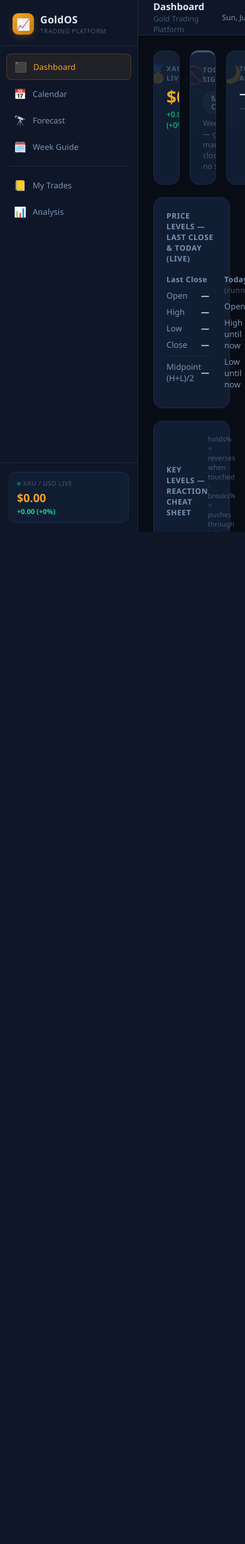
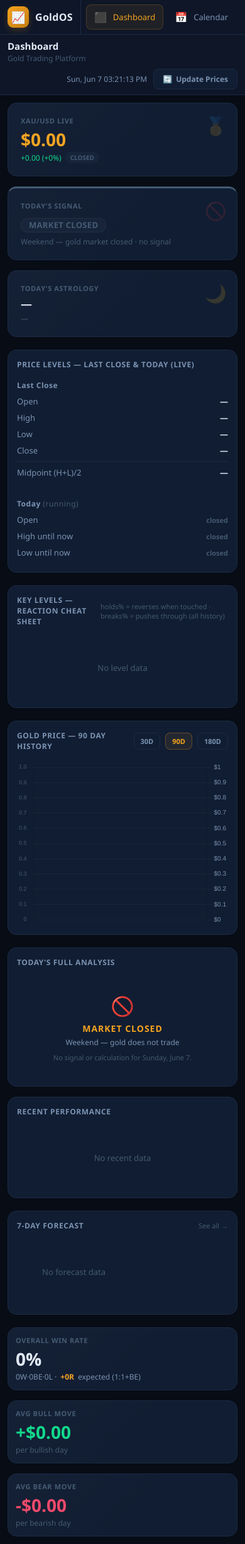
Before and after one commit to adham3798/gold-command-center, a Flask app: page /gold in a window 390 px wide. Shown: the whole page at 63% size. Before the commit the page ends 844 px from the top, so only its background shows below. Run offline with Flask 3, Linux system fonts and the light colour scheme; data that the repository does not hold is empty.

Commit message:
Mobile-friendly dashboard + self-healing data load
- responsive layout (<=820px): sidebar becomes a top nav, hero/grid stack to
  one column, detail panel full-width, wide tables scroll — fixes cramped phone view
- loadDashboard now retries on failure (handles Render free-tier cold starts so the
  page fills in instead of staying empty)

Co-Authored-By: Claude Opus 4.8 (1M context) <noreply@anthropic.com>

```diff
--- a/templates/index.html
+++ b/templates/index.html
@@ -418,6 +418,32 @@ input,select,textarea{font-family:inherit}
   overflow-y:auto;
 }
 .detail-panel.open{transform:translateX(0)}
+
+/* ═══════════════════════════════════════════════════════════
+   MOBILE / PHONE  (≤ 820px) — stack layout, top nav, 1-column
+═══════════════════════════════════════════════════════════ */
+@media(max-width:820px){
+  html,body{overflow:auto}
+  .app{flex-direction:column;height:auto;min-height:100vh;overflow:visible}
+  .sidebar{width:100%;min-width:0;height:auto;flex-direction:row;align-items:center;
+           border-right:none;border-bottom:1px solid var(--border);overflow-x:auto;position:sticky;top:0}
+  .sidebar-logo{border-bottom:none;border-right:1px solid var(--border);padding:10px 12px;flex-shrink:0}
+  .logo-sub{display:none}
+  .sidebar-nav{flex-direction:row;padding:6px 8px;gap:6px;overflow-x:auto;flex-wrap:nowrap}
+  .nav-item{width:auto;white-space:nowrap;padding:8px 12px}
+  .nav-sep{display:none}
+  .sidebar-footer{display:none}
+  .main-area{flex:none;overflow:visible}
+  .topbar{height:auto;min-height:46px;padding:8px 12px;flex-wrap:wrap;gap:8px}
+  .topbar-time{min-width:0;text-align:left}
+  .content{padding:12px;overflow:visible}
+  .grid-3,.grid-2,.grid-4{grid-template-columns:1fr}
+  .card{padding:14px}
+  .card-sm{padding:12px}
+  .detail-panel{width:100%;max-width:100%}
+  /* let wide tables scroll instead of squishing */
+  .data-table{display:block;overflow-x:auto;white-space:nowrap}
+}
 .detail-panel-header{
   padding:18px 20px;border-bottom:1px solid var(--border);
   display:flex;align-items:center;justify-content:space-between;
@@ -1091,7 +1117,9 @@ async function loadChart(days) {
 }
 
 // ── DASHBOARD ──────────────────────────────────────────────────────────────────
-async function loadDashboard() {
+async function loadDashboard(_attempt) {
+  _attempt = _attempt || 0;
+  try {
   const [dash, stats, levels, live] = await Promise.all([
     fetch('/api/dashboard').then(r => r.json()),
     fetch('/api/stats').then(r => r.json()),
@@ -1145,6 +1173,16 @@ async function loadDashboard() {
 
   // Chart
   await loadChart(90);
+  } catch (e) {
+    // Cold-start / network hiccup (e.g. Render free tier waking up): retry quietly
+    if (_attempt < 6) {
+      const sub = document.getElementById('d-signal-sub');
+      if (sub && _attempt === 0) sub.innerHTML = '<span class="text3">Waking up the server… loading live data</span>';
+      setTimeout(() => loadDashboard(_attempt + 1), 2500);
+    } else {
+      console.error('Dashboard failed to load after retries:', e);
+    }
+  }
 }
 
 function renderDecisionAlert(a) {
```
